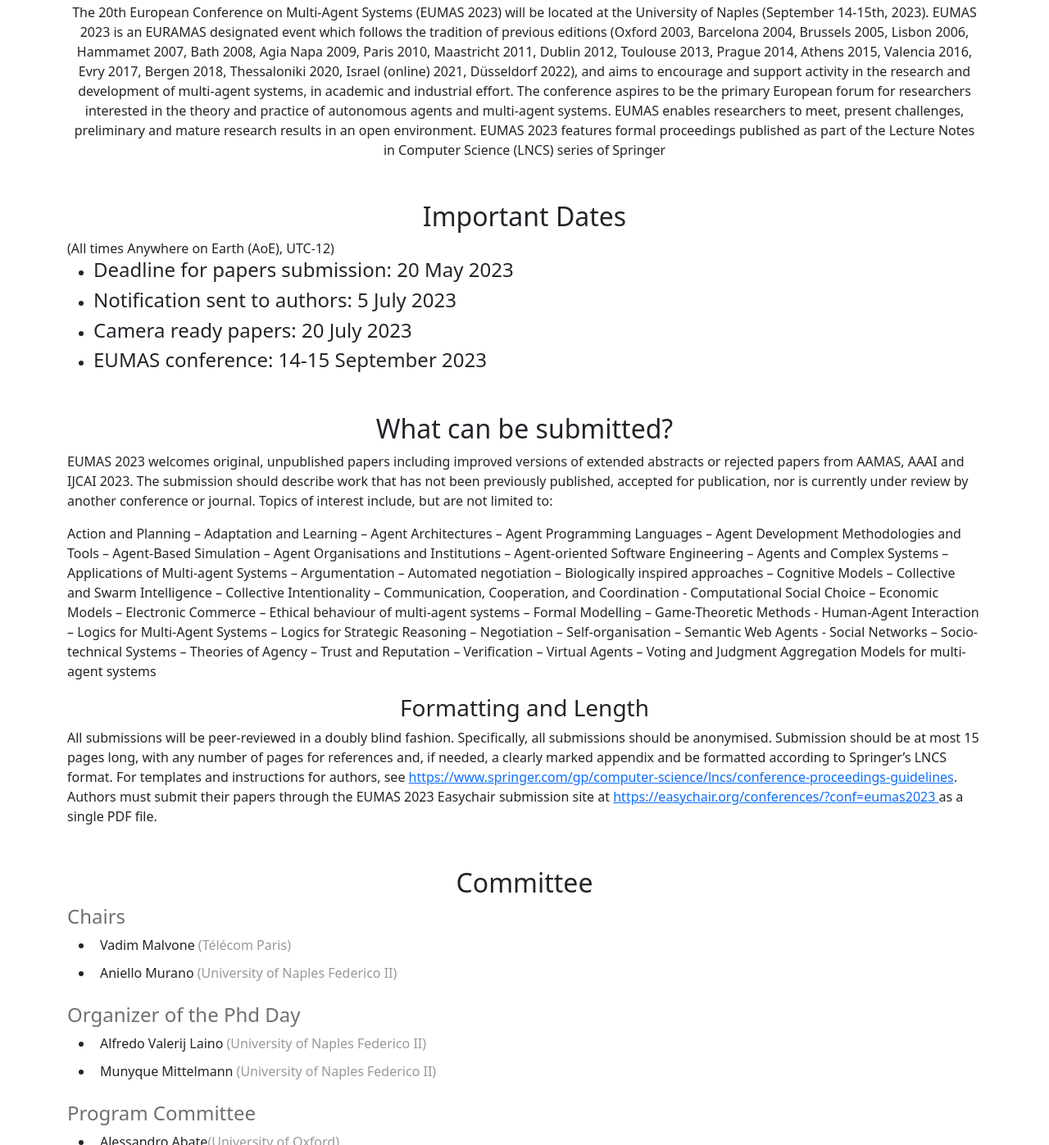
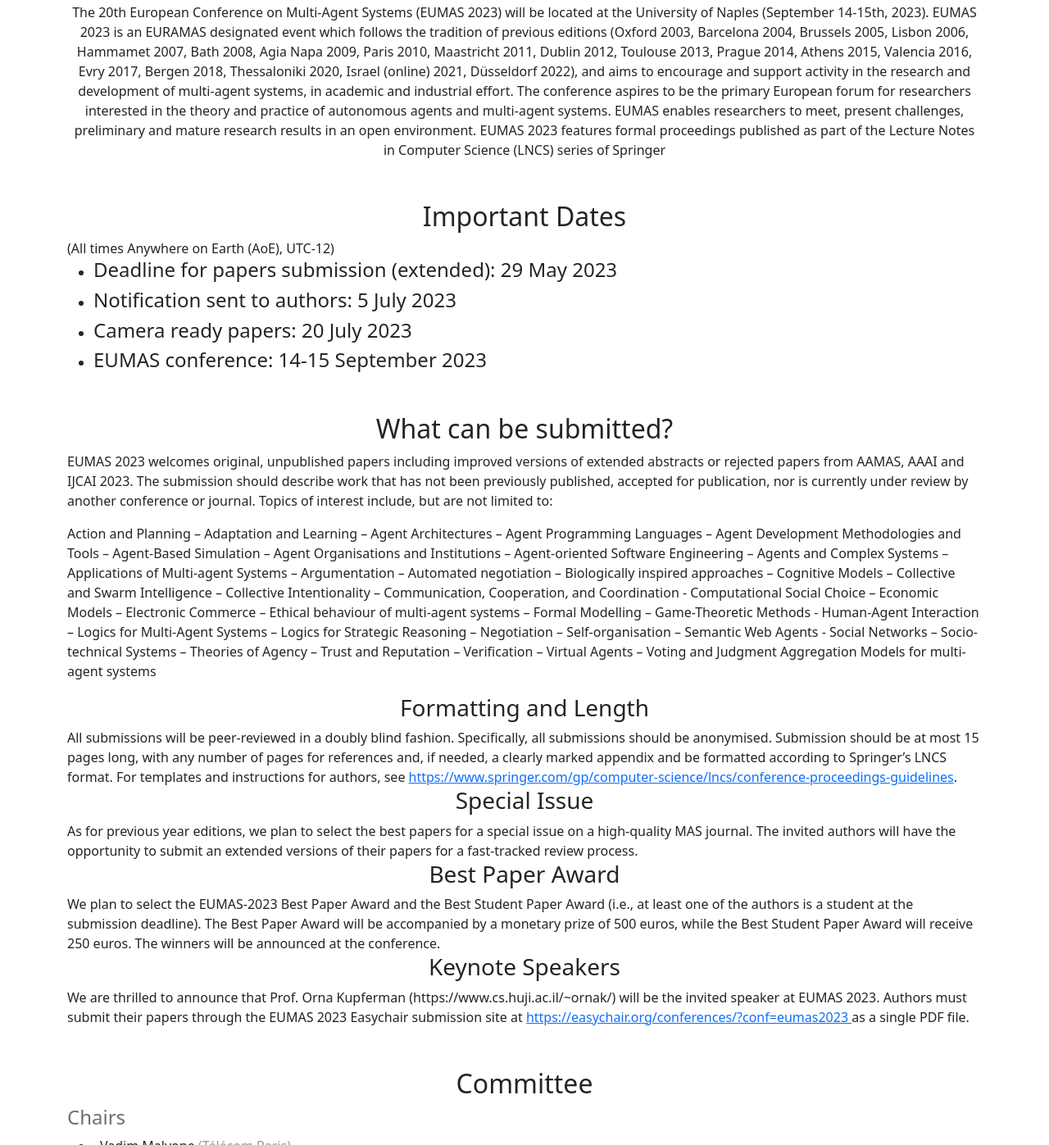
Before and after one commit to VadimMalvone/eumas2023, a plain HTML site: page index.html in a window 1280 px wide. Shown: the part 551-1948 px from the top of the page at 82% size. Drawn offline with nearby package versions, Linux system fonts and the light colour scheme.

Commit message:
Update index.html

```diff
--- a/index.html
+++ b/index.html
@@ -62,7 +62,7 @@
     (All times Anywhere on Earth (AoE), UTC-12)
     <ul>
         <li>
-            <h4> Deadline for papers submission: 20 May 2023 </h4>
+            <h4> Deadline for papers submission (extended): 29 May 2023 </h4>
         </li>
         <!-- <li>
             <h4> Reviews due: June 30, 2023 </h4>
@@ -96,7 +96,12 @@
     <p>
     <h3 align="center"> Formatting and Length </h3>
     All submissions will be peer-reviewed in a doubly blind fashion. Specifically, all submissions should be anonymised. Submission should be at most 15 pages long, with any number of pages for references and, if needed, a clearly marked appendix and be formatted according to Springer’s LNCS format. For templates and instructions for authors, see  <a href="https://www.springer.com/gp/computer-science/lncs/conference-proceedings-guidelines">https://www.springer.com/gp/computer-science/lncs/conference-proceedings-guidelines</a>.
-
+    <h3 align="center"> Special Issue </h3>
+    As for previous year editions, we plan to select the best papers for a special issue on a high-quality MAS journal. The invited authors will have the opportunity to submit an extended versions of their papers for a fast-tracked review process.
+    <h3 align="center"> Best Paper Award </h3>
+    We plan to select the EUMAS-2023 Best Paper Award and the Best Student Paper Award (i.e., at least one of the authors is a student at the submission deadline). The Best Paper Award will be accompanied by a monetary prize of 500 euros, while the Best Student Paper Award will receive 250 euros. The winners will be announced at the conference.
+    <h3 align="center"> Keynote Speakers </h3>
+    We are thrilled to announce that Prof. Orna Kupferman (https://www.cs.huji.ac.il/~ornak/) will be the invited speaker at EUMAS 2023.
     <!-- Submission System -->
     Authors must submit their papers through the EUMAS 2023 Easychair submission site at <a href="https://easychair.org/conferences/?conf=eumas2023"> https://easychair.org/conferences/?conf=eumas2023 </a> as a single PDF file.
     </p>
```
